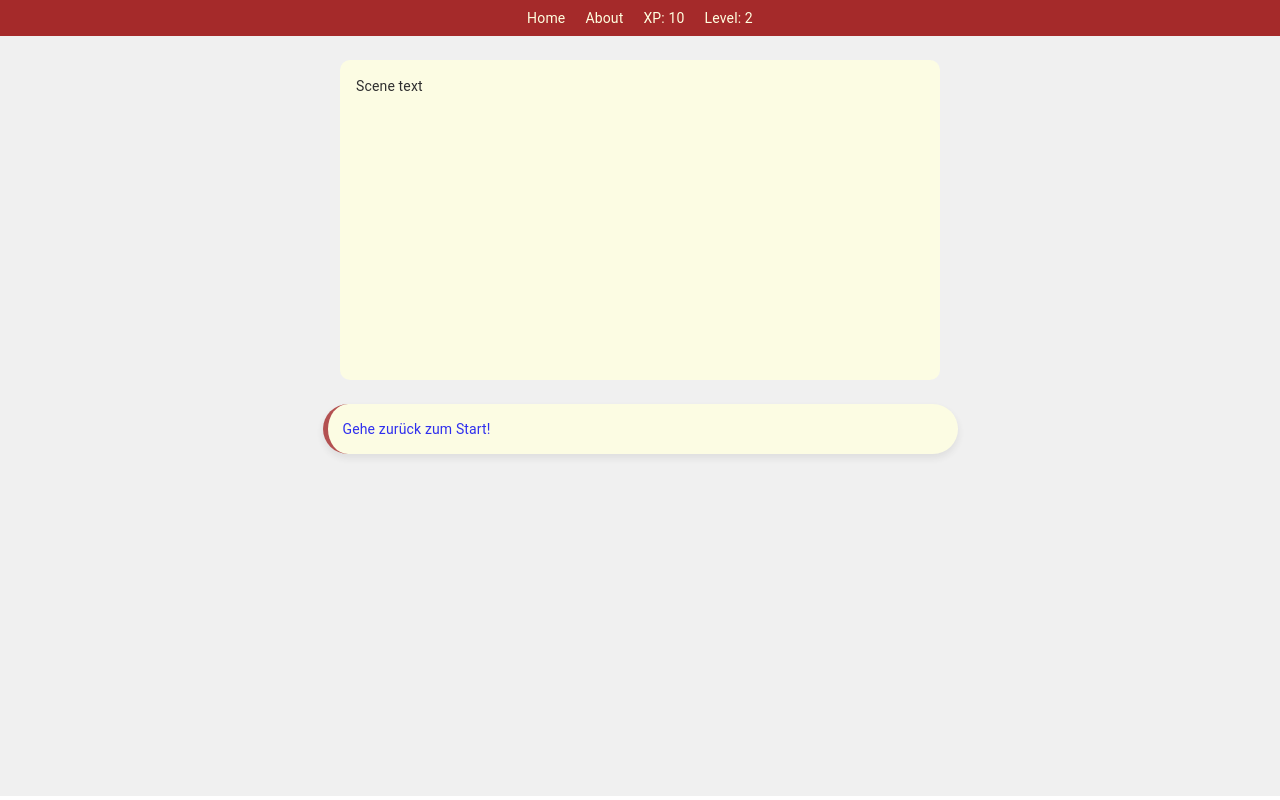
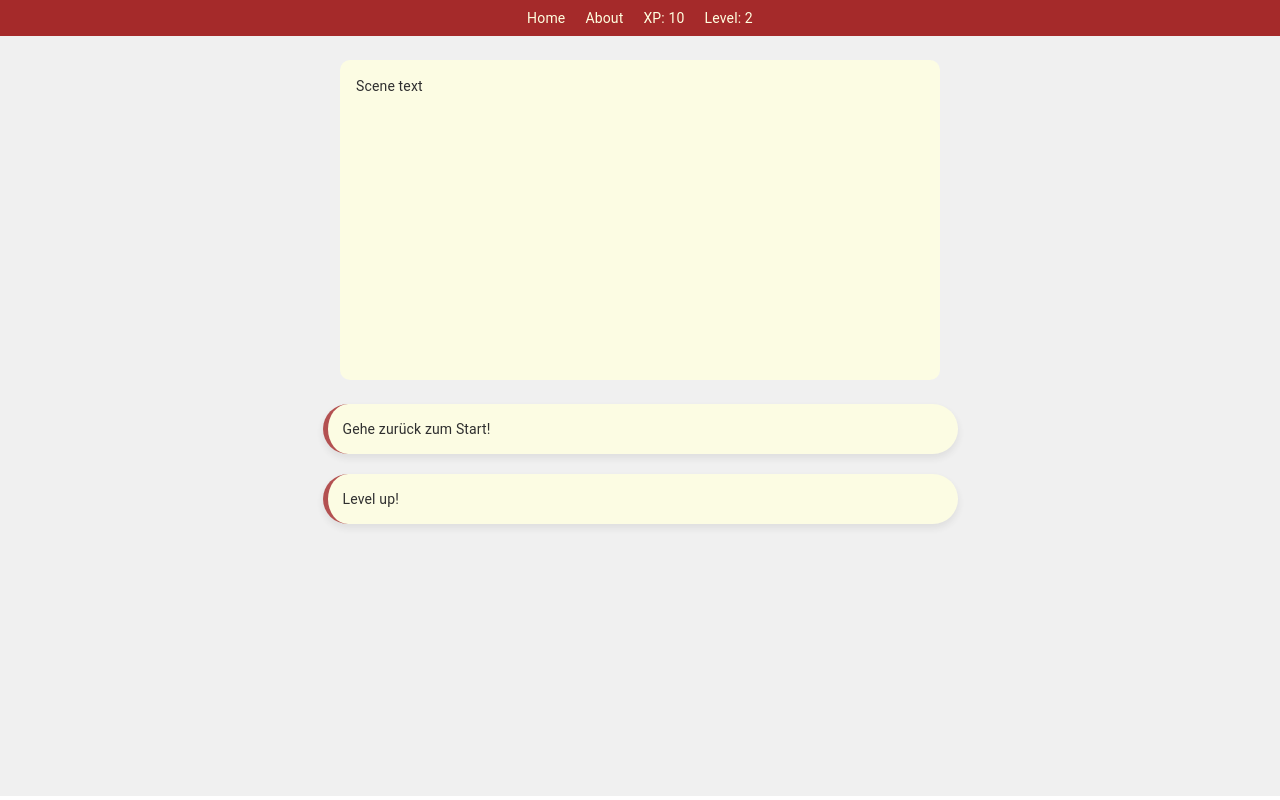
Before and after one commit to clio001/project-sodh, a Next.js app: page /main in a window 1280 px wide. Built offline with nearby package versions, Linux system fonts and the light colour scheme.

Commit message:
added level up button

```diff
--- a/app/components/Selection.jsx
+++ b/app/components/Selection.jsx
@@ -1,10 +1,39 @@
+"use client";
+
 import { Box, Button, Typography } from "@mui/material";
 import Link from "next/link";
 import React from "react";
+import { useMyContext } from "./ContextProvider";
 
 export default function Selection() {
+  const { setLevel } = useMyContext();
   return (
-    <Link href="/" passHref style={{ textDecoration: "none" }}>
+    <Box
+      sx={{
+        display: "flex",
+        flexDirection: "column",
+        alignItems: "center",
+        gap: "20px",
+      }}
+    >
+      <Link href="/" passHref style={{ textDecoration: "none" }}>
+        <Box
+          sx={{
+            borderLeft: "5px solid brown",
+            borderRadius: "50px",
+            boxShadow: "0 4px 8px rgba(0, 0, 0, 0.1)",
+            backgroundColor: "lightyellow",
+            padding: "15px",
+            opacity: "0.8",
+            width: "80vw",
+            maxWidth: "600px",
+          }}
+        >
+          <Typography variant="body2" sx={{ color: "black" }}>
+            Gehe zurück zum Start!
+          </Typography>
+        </Box>
+      </Link>
       <Box
         sx={{
           borderLeft: "5px solid brown",
@@ -16,9 +45,10 @@ export default function Selection() {
           width: "80vw",
           maxWidth: "600px",
         }}
+        onClick={() => setLevel((prev) => prev + 1)}
       >
-        <Typography variant="body2">Gehe zurück zum Start!</Typography>
+        <Typography variant="body2">Level up!</Typography>
       </Box>
-    </Link>
+    </Box>
   );
 }
```
